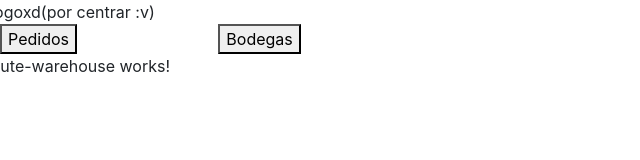
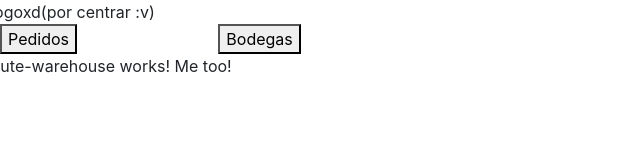
Before and after one commit to 2019-a-gr2-tecnologiaswebjavascript/Proyecto-Betancourt-Murillo, an Angular app in the folder web-store-frontend/: page /homeAdmin/warehouse in a window 1280 px wide. Shown: the top 160 px of the page, without its empty margins (0-640 px from the left). Built offline with nearby package versions, Linux system fonts and the light colour scheme.

Commit message:
First Try

```diff
--- a/web-store-frontend/src/app/routes/route-warehouse/route-warehouse.component.html
+++ b/web-store-frontend/src/app/routes/route-warehouse/route-warehouse.component.html
@@ -1,3 +1,3 @@
 <p>
-  route-warehouse works!
+  route-warehouse works! Me too!
 </p>
```
